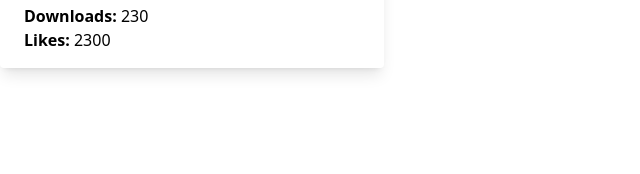
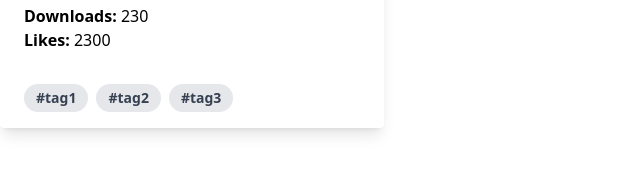
Before and after one commit to andrewgomez1992/tailwind-css-practice, a React (Create React App) app: page / in a window 1280 px wide. Shown: the part 360-534 px from the top of the page, without its empty margins (0-640 px from the left). Built offline with nearby package versions, Linux system fonts and the light colour scheme.

Commit message:
adds hardcoded tags

```diff
--- a/src/App.js
+++ b/src/App.js
@@ -23,6 +23,17 @@
           </li>
         </ul>
       </div>
+      <div className="px-6 py-4">
+        <span className="inline-block bg-gray-200 rounded-full px-3 py-1 text-sm font-semibold text-gray-700 mr-2">
+          #tag1
+        </span>
+        <span className="inline-block bg-gray-200 rounded-full px-3 py-1 text-sm font-semibold text-gray-700 mr-2">
+          #tag2
+        </span>
+        <span className="inline-block bg-gray-200 rounded-full px-3 py-1 text-sm font-semibold text-gray-700 mr-2">
+          #tag3
+        </span>
+      </div>
     </div>
   );
 }
```
